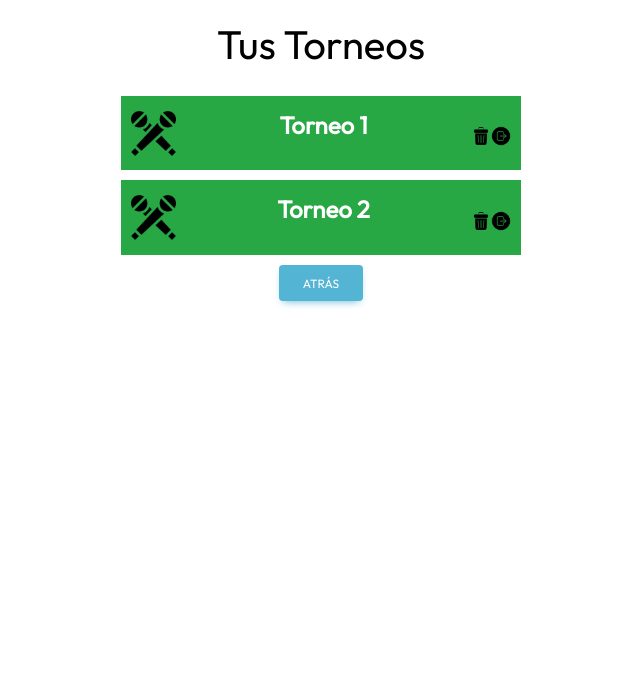
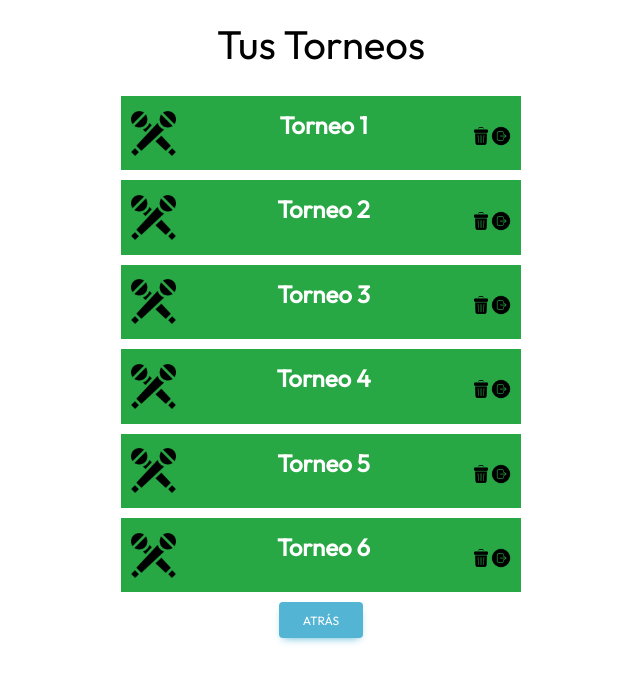
Before and after one commit to a-zambrano1/app_WebTorneos, a React (Create React App) app: page /listaTorneos in a window 1280 px wide. Shown: the top 682 px of the page, without its empty margins (319-959 px from the left). Built offline with nearby package versions, Linux system fonts and the light colour scheme.

Commit message:
Update a lista de torneos

```diff
--- a/src/components/Views/listaTorneos.js
+++ b/src/components/Views/listaTorneos.js
@@ -13,6 +13,10 @@ const ListaTorneos = () => {
         </div>
         <CardTorneo nombreTorneo='Torneo 1'/>
         <CardTorneo nombreTorneo='Torneo 2'/>
+        <CardTorneo nombreTorneo='Torneo 3'/>
+        <CardTorneo nombreTorneo='Torneo 4'/>
+        <CardTorneo nombreTorneo='Torneo 5'/>
+        <CardTorneo nombreTorneo='Torneo 6'/>
         <button type="button" class="btn btn-info" onClick={() => navigate('/welcome')}>Atrás</button>
     </div>
   )
--- a/src/utils/headerAdminTorneo.js
+++ b/src/utils/headerAdminTorneo.js
@@ -7,7 +7,7 @@ const HeaderAdminTorneo = () => {
 
   return (
     <div className='header-admin-torneos'>
-        <a className='regresar' onClick={()=>window.history.back() }>« Regresar</a>
+        <a className='regresar' onClick={()=>navigate('/welcome')}>« Regresar</a>
         <button type="button" class="btn btn-info" onClick={() => navigate('/login')}>Cerrar Sesión</button>
     </div>
   )
```
